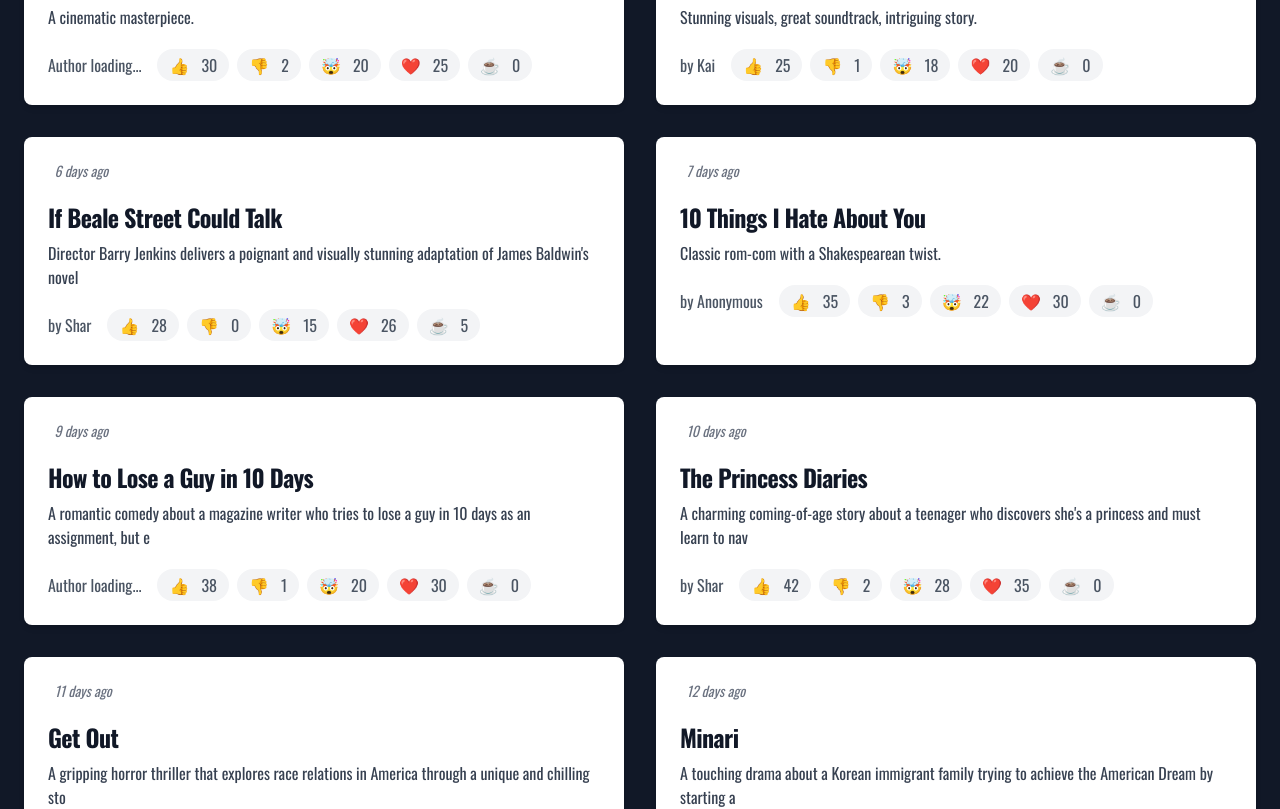
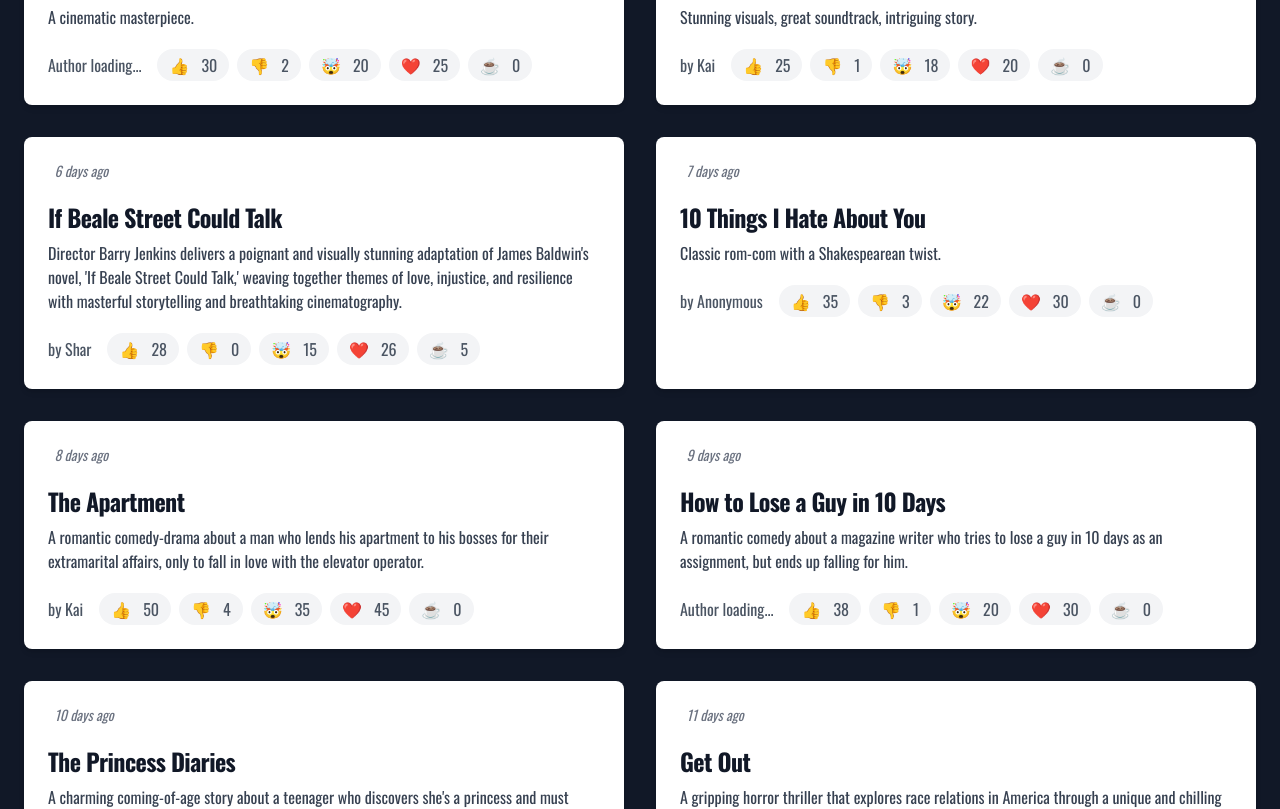
Before and after one commit to sharmaineb/acs-3330-custom-project, a React (Create React App) app: page / in a window 1280 px wide. Shown: the part 2600-3409 px from the top of the page. Built offline with nearby package versions, Linux system fonts and the light colour scheme; no server answers.

Commit message:
overflow.

```diff
--- a/src/features/posts/PostsList.js
+++ b/src/features/posts/PostsList.js
@@ -19,7 +19,7 @@ const PostsList = () => {
                     {orderedPosts.map(post => (
                         <motion.article
                             key={post.id}
-                            className="p-6 bg-white rounded-lg shadow-md dark:bg-gray-800 dark:border dark:border-gray-700"
+                            className="p-6 bg-white rounded-lg shadow-md dark:bg-gray-800 dark:border dark:border-gray-700 overflow-hidden" // Added overflow-hidden class here
                             initial={{ opacity: 0 }}
                             animate={{ opacity: 1 }}
                             transition={{ duration: 0.5 }}>
@@ -27,7 +27,7 @@ const PostsList = () => {
                                 <span className="text-sm"><TimeAgo timestamp={post.date} /></span>
                             </div>
                             <h2 className="mb-2 text-2xl font-bold tracking-tight text-gray-900 dark:text-white">{post.title}</h2>
-                            <p className="mb-5 font-light text-gray-700 dark:text-gray-400">{post.content.substring(0, 100)}</p>
+                            <p className="mb-5 font-light text-gray-700 dark:text-gray-400">{post.content}</p>
                             <div className="flex justify-between items-center">
                                 <div className="flex items-center space-x-4">
                                     <PostAuthor userId={post.userId} className="text-sm" />
--- a/src/features/posts/ReactionButton.js
+++ b/src/features/posts/ReactionButton.js
@@ -18,7 +18,7 @@ const ReactionButtons = ({ post }) => {
     };
 
     return (
-        <div className="flex overflow-x-auto space-x-2">
+        <div className="flex space-x-2">
             {Object.entries(reactionEmoji).map(([name, emoji]) => (
                 <motion.button
                     key={name}
--- a/src/features/posts/postsSlice.js
+++ b/src/features/posts/postsSlice.js
@@ -156,7 +156,6 @@ const initialState = [
             coffee: 0
         }
     },
-    // The Princess Diaries
     {
         id: '12',
         title: 'The Princess Diaries',
@@ -171,7 +170,6 @@ const initialState = [
             coffee: 0
         }
     },
-    // Get Out
     {
         id: '13',
         title: 'Get Out',
@@ -186,7 +184,6 @@ const initialState = [
             coffee: 0
         }
     },
-    // Minari
     {
         id: '14',
         title: 'Minari',
@@ -201,7 +198,6 @@ const initialState = [
             coffee: 0
         }
     },
-    // Four Sisters and a Wedding
     {
         id: '15',
         title: 'Four Sisters and a Wedding',
@@ -213,6 +209,20 @@ const initialState = [
             wow: 40,
             heart: 50,
             thumbsDown: 2,
+            coffee: 0
+        }
+    },
+    {
+        id: '16',
+        title: 'The Apartment',
+        content: "A romantic comedy-drama about a man who lends his apartment to his bosses for their extramarital affairs, only to fall in love with the elevator operator.",
+        date: sub(new Date(), { days: 8 }).toISOString(),
+        userId: '2',
+        reactions: {
+            thumbsUp: 50,
+            wow: 35,
+            heart: 45,
+            thumbsDown: 4,
             coffee: 0
         }
     },
```
